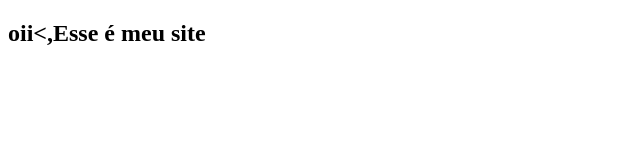
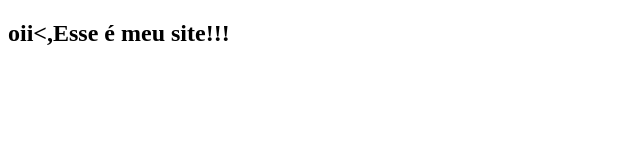
Before and after one commit to amandaellenvieiradasilva3007-star/amandaellenvieiradasilva3007-star.github.io, a plain HTML site: page index.html in a window 1280 px wide. Shown: the full height of the page, 0-640 px from the left. Drawn offline with Linux system fonts and the light colour scheme.

Commit message:
Update index.html

```diff
--- a/index.html
+++ b/index.html
@@ -3,6 +3,6 @@
  <head>
  </head>
  <body>
- <h2>oii<,Esse é meu site</h2>
+ <h2>oii<,Esse é meu site!!!</h2>
  </body>
 </html>
```
